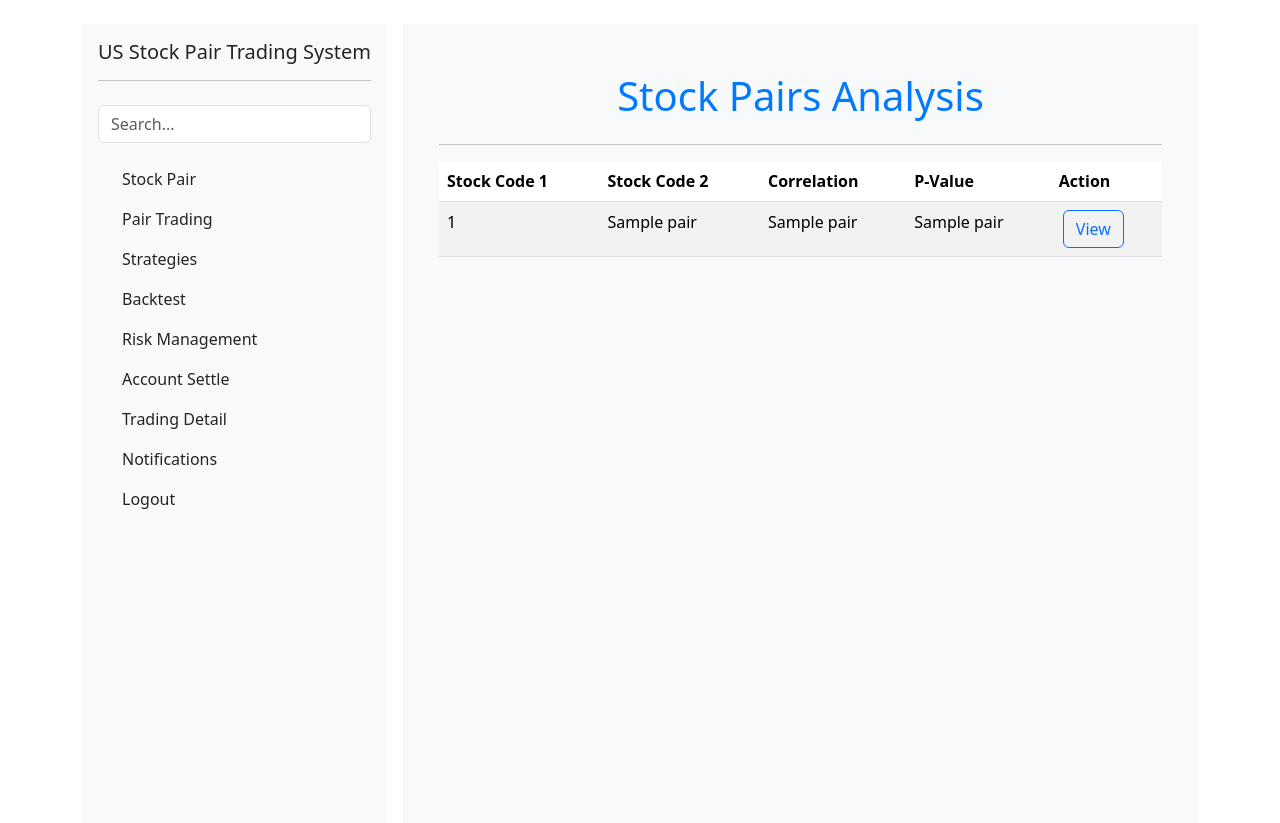
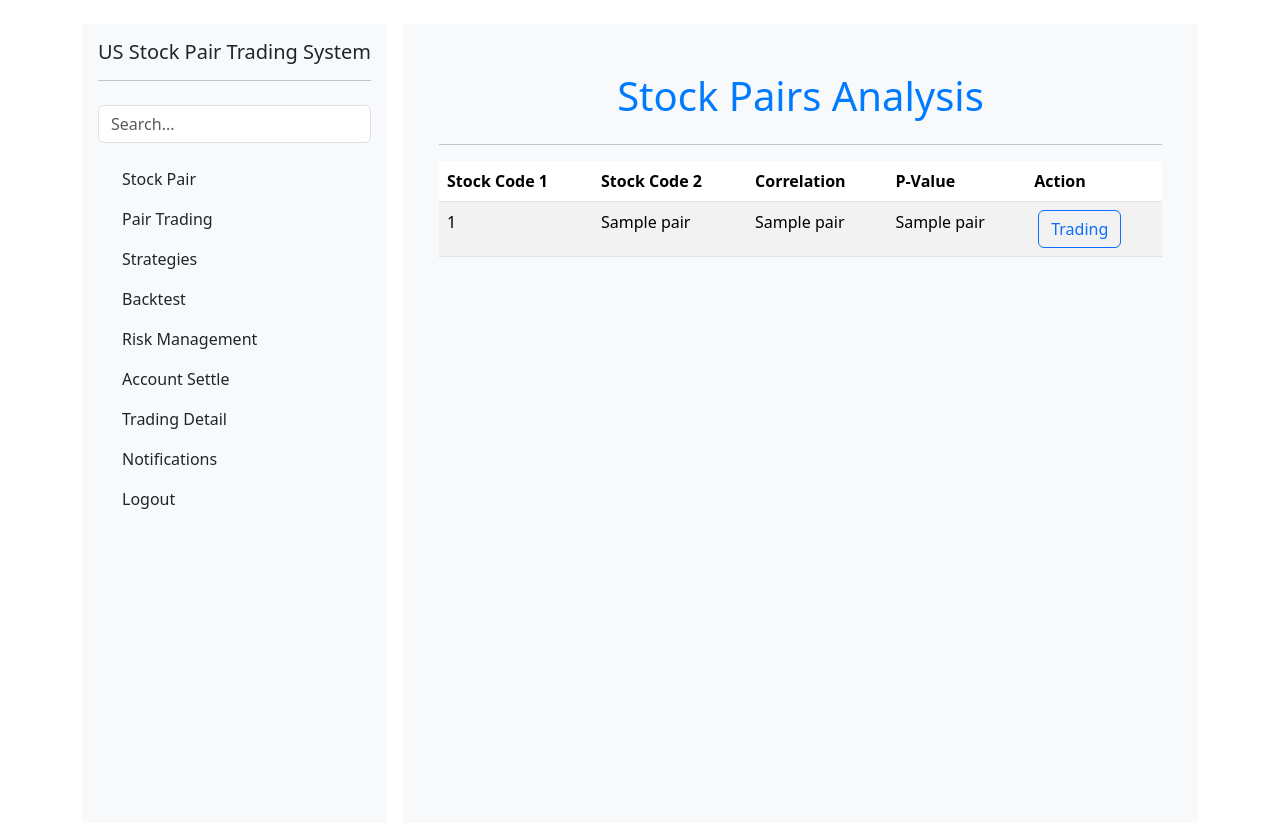
Before and after one commit to TonyHsu212/COMP693_USSTOCKPAIRTRADINGSYSTEM, a Flask app: template templates/pairs_trading.html in a window 1280 px wide. Shown: the part 56-879 px from the top of the page. Run offline with Flask 3, Linux system fonts and the light colour scheme; the template is opened without the code that fills it: most values are stand-ins (such as "Sample title", 1, 10 or a date in 2020).

Commit message:
modify the button name from view to trading

```diff
--- a/templates/pairs_trading.html
+++ b/templates/pairs_trading.html
@@ -158,7 +158,7 @@
                         <td>{{ pairs[2] }}</td>
                         <td>{{ pairs[3] }}</td>
                         <td>
-                            <button type="button" class="btn btn-outline-primary ms-1" data-bs-toggle="modal" data-bs-target="#viewModal-{{ loop.index }}">View</button>
+                            <button type="button" class="btn btn-outline-primary ms-1" data-bs-toggle="modal" data-bs-target="#viewModal-{{ loop.index }}">Trading</button>
                             <!-- Modal -->
                             <div class="modal fade" id="viewModal-{{ loop.index }}" tabindex="-1" aria-labelledby="viewModalLabel" aria-hidden="true">
                                 <div class="modal-dialog modal-lg">
```
